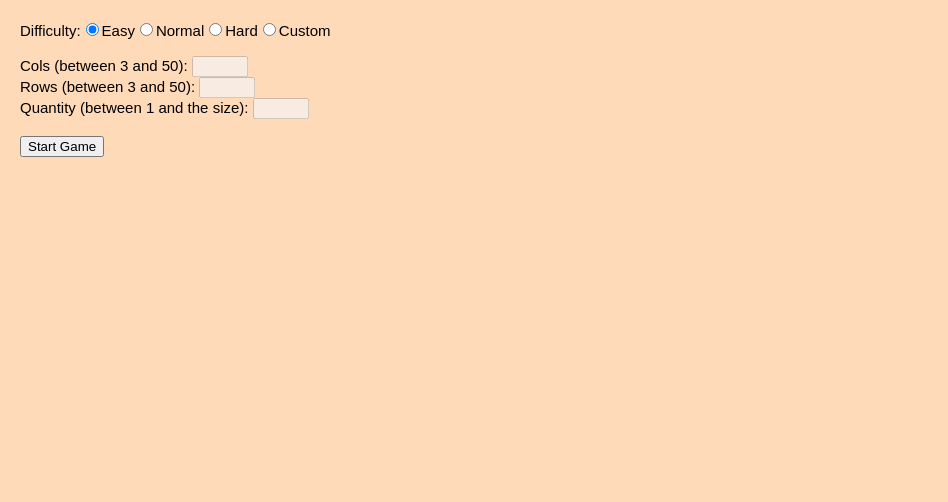
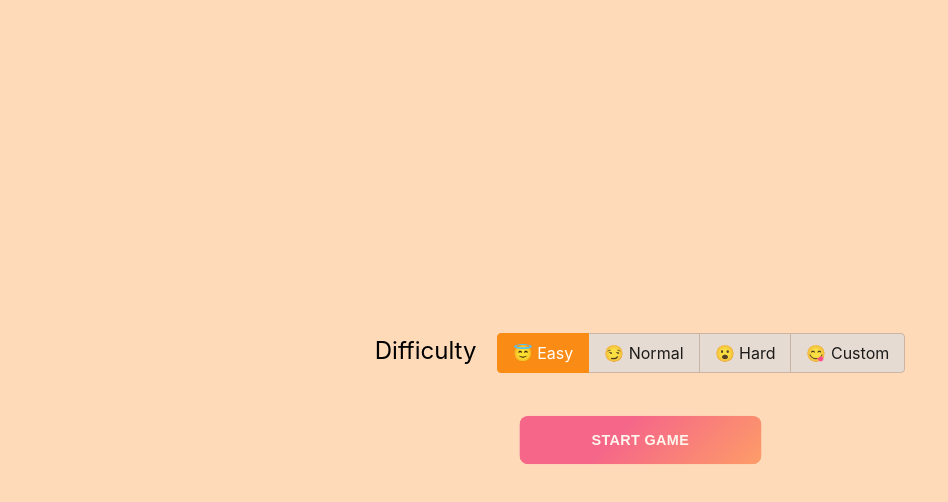
Before and after one commit to TianqiCS/MineSweeper-Remaster, a React (Create React App) app: page / in a window 1280 px wide. Shown: the top 502 px of the page, without its empty margins (0-948 px from the left). Built offline with nearby package versions, Linux system fonts and the light colour scheme.

Commit message:
renovate

```diff
--- a/src/App.css
+++ b/src/App.css
@@ -32,8 +32,16 @@
 }
 
 body {
-  font: 15px "Century Gothic", Futura, sans-serif;
-  margin: 20px;
+  /*set body in center*/
+  display: flex;
+  justify-content: center;
+  align-items: center;
+  height: 100vh;
+  margin: 0;
+  padding: 0;
+  font-family: -apple-system, BlinkMacSystemFont, "Segoe UI", "Roboto", "Oxygen",
+    "Ubuntu", "Cantarell", "Fira Sans", "Droid Sans", "Helvetica Neue",
+    sans-serif;
   background-color: peachpuff;
 }
 
@@ -98,14 +106,18 @@ ol, ul {
 .square[name="8"] {
   background-color: red;
 }
-.square[name="P"] {
+.square[name="🚩"] {
   background-color: cornflowerblue;
 }
-.square[name="@"] {
+.square[name="💣"] {
   background-color: darkred;
 }
 
-.square[name="X"] {
+.square[name="💥"] {
+  background-color: darkred;
+}
+
+.square[name="❌"] {
   background-color: purple;
 }
 
@@ -128,17 +140,77 @@ ol, ul {
                                   supported by Chrome and Opera */
 }
 
-.game-info {
-  height: 100%;
-  width: 25%;
-  position: fixed;
-  z-index: 1;
-  top: 0;
-  right: 0;
-  background-color: lightsalmon;
-  overflow-x: hidden;
-  padding-top: 20px;
-  padding-left: 15px;
-  font-family: "Comic Sans MS", serif;
-  color: saddlebrown;
+
+
+
+  /* CSS */
+.input[type=button], input[type=submit], input[type=reset]{
+  align-items: center;
+  background-image: linear-gradient(135deg, #f34079 40%, #fc894d);
+  border: 0;
+  border-radius: 10px;
+  box-sizing: border-box;
+  color: #fff;
+  cursor: pointer;
+  display: flex;
+  flex-direction: column;
+  font-family: "Codec cold",sans-serif;
+  font-size: 16px;
+  font-weight: 700;
+  height: 54px;
+  justify-content: center;
+  letter-spacing: .4px;
+  line-height: 1;
+  max-width: 100%;
+  padding-left: 80px;
+  padding-right: 80px;
+  padding-top: 3px;
+  text-decoration: none;
+  text-transform: uppercase;
+  user-select: none;
+  -webkit-user-select: none;
+  touch-action: manipulation;
 }
+
+.input[type=button], input[type=submit], input[type=reset]:active {
+  outline: 0;
+}
+
+.input[type=button], input[type=submit], input[type=reset]:hover {
+  outline: 0;
+}
+
+.input[type=button], input[type=submit], input[type=reset] span {
+  transition: all 200ms;
+}
+
+.input[type=button], input[type=submit], input[type=reset]:hover span {
+  transform: scale(.9);
+  opacity: .75;
+}
+
+@media screen and (max-width: 991px) {
+  .input[type=button], input[type=submit], input[type=reset] {
+    font-size: 15px;
+    height: 50px;
+  }
+
+  .input[type=button], input[type=submit], input[type=reset] span {
+    line-height: 50px;
+  }
+}
+
+/*.game-info {*/
+/*  height: 100%;*/
+/*  width: 25%;*/
+/*  position: fixed;*/
+/*  z-index: 1;*/
+/*  top: 0;*/
+/*  right: 0;*/
+/*  background-color: lightsalmon;*/
+/*  overflow-x: hidden;*/
+/*  padding-top: 20px;*/
+/*  padding-left: 15px;*/
+/*  font-family: "Comic Sans MS", serif;*/
+/*  color: saddlebrown;*/
+/*}*/
--- a/src/App.js
+++ b/src/App.js
@@ -1,6 +1,8 @@
-import React, { Component } from 'react';
+import React from 'react';
 //import logo from './logo.svg';
 import './App.css';
+import moment from "moment";
+import {ConfigProvider, Col, InputNumber, Row, Slider, Radio, Tooltip, Button} from 'antd';
 
 /* The cell for a single slot */
 class Square extends React.Component {
@@ -67,7 +69,10 @@ class Game extends React.Component {
             cols: this.props.cols,  // the number of cols
             mines: this.props.mines,  // the number of mines
             remain: this.props.mines,  // the number of remain mines: mines - flags
+            timer: 0,  // the timer
+            explodedIndex: null,  // the index of the exploded mine
         };
+        this.timer = null;
 
     }
 
@@ -75,6 +80,12 @@ class Game extends React.Component {
     handleClick(i,e) {
         if (this.state.GameOver === -1) {  // if the game has not begun, we initialize the board and open the square
             this.initialize(i);
+            this.timer = setInterval(()=>{
+                this.setState({
+                    timer: this.state.timer + 10,
+                });
+
+            }, 10);
         }
         else if (!this.state.GameOver && e.nativeEvent.which === 1) {  // it is a left click, we open the square
           this.open(i)
@@ -105,23 +116,46 @@ class Game extends React.Component {
             for (let i = 0; i < this.state.cols * this.state.rows; i++) {
                 if (this.state.isMine[i]) {
                     if (!this.state.isFlag[i]) {  // these mines are not flagged
-                        squares[i] = "@";
+                        squares[i] = "💣";
                     }
                 }
                 else if (this.state.isFlag[i]) {  // these squares are wrongly flagged
-                    squares[i] = "X";
+                    squares[i] = "❌";
+                }
+                if (i === this.state.explodedIndex) {  // the exploded mine
+                    squares[i] = "💥";
                 }
             }
         }
         if (this.state.GameOver === 2) {  // marks all mines as flagged when win
             for (let i = 0; i < this.state.cols * this.state.rows; i++) {
                 if (this.state.isMine[i]) {
-                    squares[i] = "P";
+                    squares[i] = "🚩";
                 }
             }
         }
+
+        const timerDisplay = moment.duration(this.state.timer).asSeconds().toFixed(2);
+
         return (
             <div className="game">
+                <Row>
+                    <Col flex="auto" style={{'float': 'left'}}>
+                        <h3>{"💣 " + this.state.remain}</h3>
+                    </Col>
+                    <Col flex="auto">
+                        <Tooltip title={
+                            <div>
+                                <li>{"Left Button - OPEN"}</li>
+                                <li>{"Right Button - FLAG"}</li>
+                                <li>{"Middle Button - AUTO"}</li>
+                            </div>
+                        }><h3 style={{'textAlign': 'center'}}>{this.getStatus()}</h3></Tooltip>
+                    </Col>
+                    <Col flex="auto">
+                        <h3 style={{'float': 'right'}}>⏱️ {timerDisplay}</h3>
+                    </Col>
+                </Row>
                 <div className="game-board">
                     <Board
                         squares={squares}
@@ -129,21 +163,15 @@ class Game extends React.Component {
                         isFlag={this.state.isFlag}
                         isMine={this.state.isMine.slice().fill(0)}
                         settings={{rows: this.state.rows, cols: this.state.cols}}
-                        onClick={(i,e) => this.handleClick(i,e)}
+                        onClick={(i, e) => this.handleClick(i, e)}
                     />
                 </div>
-                <div className="game-info">
-                    <div>{this.getStatus()}</div>
-                    <div>{"Mine Remains: " + this.state.remain}</div>
-                    <div>{"Time: " + this.state.now}</div>
-                    <div>
-                        <li>{"Left Click to select"}</li>
-                        <li>{"Right Click to flag"}</li>
-                        <li>{"Middle Button to auto select"}</li>
-                        <li>{"Reload the page to restart"}</li>
-                    </div>
-                    <button onClick={Game.restart}>Restart</button>
-                </div>
+                <br/>
+                <input style={{
+                    //set to center of the line
+                    display: "flex",
+                    margin: "auto",
+                }} type="submit" value="Restart" onClick={Game.restart}/>
             </div>
         );
     }
@@ -187,6 +215,8 @@ class Game extends React.Component {
             isMine: isMine,
             isOpen: isOpen,
             GameOver: 0,
+            explodedIndex: null,
+            timer: 0,
         },() => {  // make sure we have set state first (Asynchronous !)
             this.open(index);
         });
@@ -196,7 +226,11 @@ class Game extends React.Component {
     open(index) {
         if (!this.state.isOpen[index] && !this.state.isFlag[index]) {  // we don't open opened or flagged squares
             if (this.state.isMine[index]) {  // unluckily, the square is a mine, better luck next time
+                this.setState({
+                    explodedIndex: index,
+                })
                 this.gameover(1);
+                clearInterval(this.timer);
             }
             else {
                 this.calculate(index);  // calculate the value and may open other squares recursively
@@ -209,7 +243,20 @@ class Game extends React.Component {
                     }
                 }
                 if (opened === this.state.cols * this.state.rows - this.state.mines) {
-                  this.gameover(2)
+                    this.gameover(2);
+                    clearInterval(this.timer);
+                    // Save the game to local storage
+                    let data = JSON.parse(localStorage.getItem('leaderboard')) || [];
+                    data.push({
+                      time: new Date().toLocaleString(),
+                      difficulty: this.props.difficulty,
+                      timer: moment.duration(this.state.timer).asSeconds().toFixed(2),
+                    });
+                    // sort the data by timer
+                    data.sort((a, b) => {
+                      return a.timer - b.timer;
+                    });
+                    localStorage.setItem('leaderboard', JSON.stringify(data));
                 }
             }
         }
@@ -431,7 +478,7 @@ class Game extends React.Component {
             // calculate remains
             let result;
             if (isFlag[i]) {
-                squares[i] = "P";
+                squares[i] = "🚩";
                 result = 1;
             }
             else {
@@ -457,22 +504,25 @@ class Game extends React.Component {
 class App extends React.Component {
     constructor(props) {
         super(props);
+        let data = JSON.parse(localStorage.getItem('leaderboard')) || [];
         this.state = {
             difficulty: 1,  // difficulty : 1 easy, 2 normal, 3 hard, 4 custom
-            cols: null,  // number of columns
-            rows: null,  // number or rows
-            mines: null,  // number of mines
+            cols: 3,  // number of columns
+            rows: 3,  // number or rows
+            mines: 1,  // number of mines
             start: false,  // is the game started
+            leaderboard: data,
         };
 
         this.handleChange = this.handleChange.bind(this);
         this.handleSubmit = this.handleSubmit.bind(this);
-    }
+}
 
     // handle form input changes
     handleChange(event) {
         this.setState({[event.target.name]: parseInt(event.target.value)});
     }
+
 
     // handle form submit
     handleSubmit(event) {
@@ -523,51 +573,189 @@ class App extends React.Component {
     render() {
         if (this.state.start) {  // render the game if we have start the game
             return(
-                <div>
+                <ConfigProvider
+                    theme={{
+                        token: {
+                            // Seed Token
+                            colorPrimary: "#fa8c16",
+                            colorInfo: "#fa8c16",
+                            borderRadius: 4,
+                            colorBgBase: "#ffdab9"
+                        },
+                    }}
+                >
                     <Game
                         cols={this.state.cols}
                         rows={this.state.rows}
                         mines={this.state.mines}
                         difficulty={this.state.difficulty}
                     />
-                </div>
+                </ConfigProvider>
             )
         }
         // render the setting form before start the game
         return (
+            <ConfigProvider
+                theme={{
+                    token: {
+                        // Seed Token
+                        colorPrimary: "#fa8c16",
+                        colorInfo: "#fa8c16",
+                        borderRadius: 4,
+                        colorBgBase: "#ffdab9"
+                    },
+                }}
+            >
             <form onSubmit={this.handleSubmit}>
-                <div>
-                    Difficulty:
-                    <input type="radio" name="difficulty"
-                               value="1"
-                               checked={this.state.difficulty === 1}
-                               onChange={this.handleChange} />{"Easy"}
-                    <input type="radio" name="difficulty"
-                               value="2"
-                               checked={this.state.difficulty === 2}
-                               onChange={this.handleChange} />{"Normal"}
-                    <input type="radio" name="difficulty"
-                               value="3"
-                               checked={this.state.difficulty === 3}
-                               onChange={this.handleChange} />{"Hard"}
-                    <input type="radio" name="difficulty"
-                               value="4"
-                               checked={this.state.difficulty === 4}
-                               onChange={this.handleChange} />{"Custom"}
+                <div style={{
+                    fontSize: "1.5em",
+                }}>
+                    Difficulty&nbsp;&nbsp;&nbsp;
+                    <Radio.Group size={"large"} defaultValue={1} value={this.state.difficulty} buttonStyle="solid"
+                                 style={{borderRadius: "1px"}}
+                                 onChange={(e) => {this.setState({difficulty: e.target.value})} // set the difficulty based on the radio button
+                    }>
+                        <Radio.Button value={1}>😇 Easy</Radio.Button>
+                        <Radio.Button value={2}>😏 Normal</Radio.Button>
+                        <Radio.Button value={3}>😮 Hard</Radio.Button>
+                        <Radio.Button value={4}>😋 Custom</Radio.Button>
+                    </Radio.Group>
                 </div>
                 <br/>
-                <div>
-                    Cols (between 3 and 50): <input type="number" name="cols" value={this.state.cols} min="3" max="50" onChange={this.handleChange} disabled={this.state.difficulty!==4}/><br/>
-                    Rows (between 3 and 50): <input type="number" name="rows" value={this.state.rows} min="3" max="50" onChange={this.handleChange} disabled={this.state.difficulty!==4}/><br/>
-                    Quantity (between 1 and the size): <input type="number" name="mines" value={this.state.mines} onChange={this.handleChange} min="1" max={this.state.cols * this.state.rows - 1} disabled={this.state.difficulty!==4}/>
+                <div hidden={this.state.difficulty!==4}>
+                    <Row>
+                        <Col span={6} style={{fontSize: "1.5em"}}>Rows &nbsp;&nbsp;&nbsp;</Col>
+                        <Col span={12}>
+                            <Slider
+                                disabled={this.state.difficulty!==4}
+                                min={3}
+                                max={50}
+                                onChange={(value) => this.setState({cols: value})}
+                                value={this.state.cols}
+                            />
+                        </Col>
+                        <Col span={4}>
+                            <InputNumber
+                                disabled={this.state.difficulty!==4}
+                                min={3}
+                                max={50}
+                                style={{
+                                    margin: '0 16px',
+                                }}
+                                onChange={(value) => this.setState({cols: value})}
+                                value={this.state.cols}
+                            />
+                        </Col>
+                    </Row>
+                    <Row>
+                        <Col span={6} style={{fontSize: "1.5em"}}>Cols &nbsp;&nbsp;&nbsp;&nbsp;</Col>
+                        <Col span={12}>
+                            <Slider
+                                disabled={this.state.difficulty!==4}
+                                min={3}
+                                max={50}
+                                onChange={(value) => this.setState({rows: value})}
+                                value={this.state.rows}
+                            />
+                        </Col>
+                        <Col span={4}>
+                            <InputNumber
+                                disabled={this.state.difficulty!==4}
+                                min={3}
+                                max={50}
+                                style={{
+                                    margin: '0 16px',
+                                }}
+                                onChange={(value) => this.setState({rows: value})}
+                                value={this.state.rows}
+                            />
+                        </Col>
+                    </Row>
+                    <Row>
+                        <Col span={6} style={{fontSize: "1.5em"}}>Mines &nbsp;&nbsp;</Col>
+                        <Col span={12}>
+                            <Slider
+                                disabled={this.state.difficulty!==4}
+                                min={3}
+                                max={50}
+                                onChange={(value) => this.setState({mines: value})}
+                                value={this.state.mines}
+                            />
+                        </Col>
+                        <Col span={4}>
+                            <InputNumber
+                                disabled={this.state.difficulty!==4}
+                                min={1}
+                                max={this.state.cols * this.state.rows - 1}
+                                style={{
+                                    margin: '0 16px',
+                                }}
+                                onChange={(value) => this.setState({mines: value})}
+                                value={this.state.mines}
+                            />
+                        </Col>
+                    </Row>
                 </div>
                 <br/>
-                <input type="submit" value="Start Game" />
+
+                <input style={{
+                    //set to center of the line
+                    display: "flex",
+                    margin: "auto",
+                }} type="submit" value="Start Game" />
+
+                <Leaderboard data={this.state.leaderboard}/>
             </form>
+            </ConfigProvider>
         );
     }
 }
 
+// create a leaderboard component with local storage, data will be datetime, difficulty, and timer
+// use antd row and col to make the leaderboard looks better
+class Leaderboard extends React.Component {
+
+    render() {
+        if (this.props.data.length === 0) {
+            return null;
+        }
+
+        return (
+            <div style={{'textAlign': 'center'}}>
+                <h2>Leaderboard</h2>
+                <div>
+                    <Row>
+                        <Col span={8}><h3>DateTime</h3></Col>
+                        <Col span={8}><h3>Difficulty</h3></Col>
+                        <Col span={8}><h3>Timer</h3></Col>
+                    </Row>
+                    {this.props.data.map((item, index) => {
+                        return (
+                            <Row key={index}>
+                                <Col span={8}>{moment(item.time).fromNow()}</Col>
+                                <Col
+                                    span={8}>{item.difficulty === 1 ? "Easy" : item.difficulty === 2 ? "Normal" : item.difficulty === 3 ? "Hard" : "Custom"}</Col>
+                                <Col span={8}>{item.timer}</Col>
+                            </Row>
+                        )
+                    })}
+                </div>
+                <br/>
+                <Button type="primary" style={{
+                    //set to center of the line
+                    display: "flex",
+                    margin: "auto",
+                }} onClick={()=>{
+                    localStorage.setItem('leaderboard', JSON.stringify([]));
+                    window.location.reload();
+                }}>Clear</Button>
+
+            </div>
+        )
+    }
+}
+
+
 // ========================================
 document.addEventListener('contextmenu', event => event.preventDefault());  // prevent right click menu
 export default App;
```
Also changed, not shown: package.json (+6 -4 lines), 1 other file (tests, documents, lock files or other folders).
